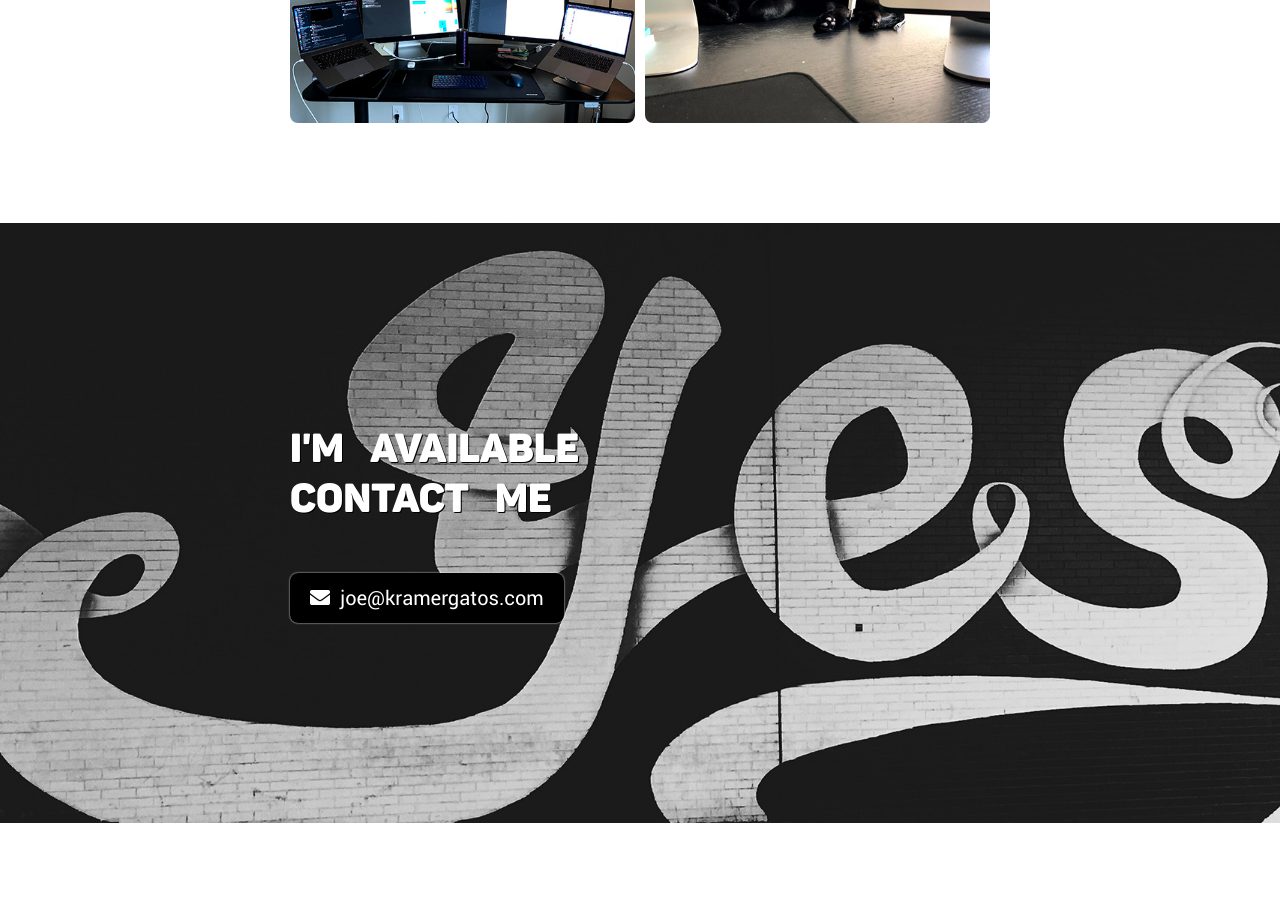
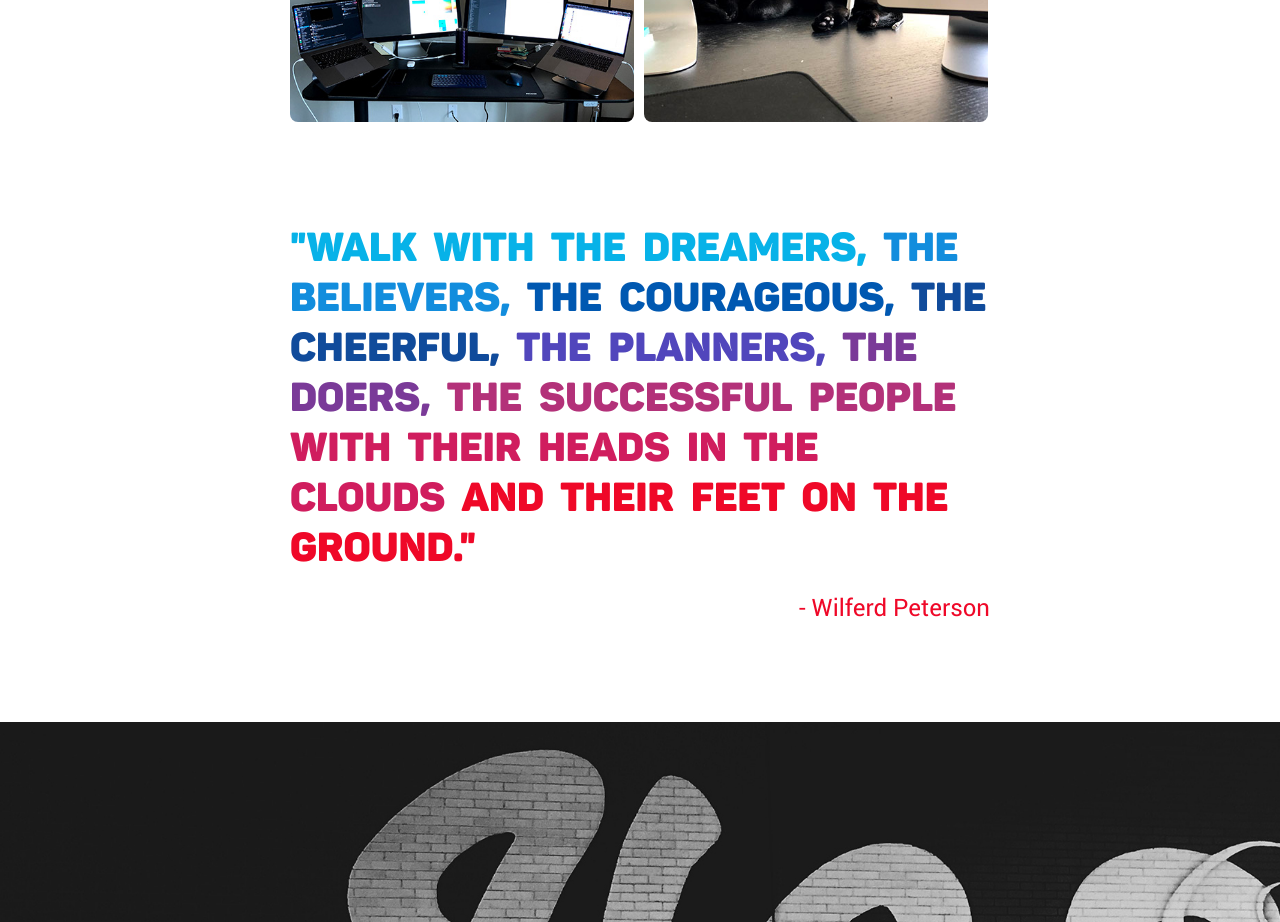
Before and after one commit to kramergatos/kramergatos-ui, a Next.js app: page /joe in a window 1280 px wide. Shown: the part 1460-2382 px from the top of the page. Built offline with nearby package versions, Linux system fonts and the light colour scheme.

Commit message:
add quote

```diff
--- /dev/null
+++ b/components/Joe/Quote.js
@@ -0,0 +1,21 @@
+import styles from '../../styles/Joe.module.css'
+export default function Quote() {
+  return (
+    <section>
+      <div className="content_wrap_slim">
+        <div className={styles.quote}>
+          <span className={styles.color_lighter_blue}>"Walk with the dreamers, </span>
+          <span className={styles.color_light_blue}>the believers, </span>
+          <span className={styles.color_medium_blue}>the courageous, </span>
+          <span className={styles.color_dark_blue}>the cheerful, </span>
+          <span className={styles.color_purple}>the planners, </span>
+          <span className={styles.color_violet}>the doers, </span>
+          <span className={styles.color_pink}>the successful people </span>
+          <span className={styles.color_dark_pink}>with their heads in the clouds </span>
+          <span className={styles.color_red}>and their feet on the ground."</span>
+        </div>
+        <div className={styles.quote_source}>- Wilferd Peterson</div>
+      </div>
+    </section>
+  )
+}
--- a/pages/joe.js
+++ b/pages/joe.js
@@ -3,6 +3,7 @@ import Stickers from '../components/Joe/Stickers'
 import Tech from '../components/Joe/Tech'
 import About from '../components/Joe/About'
 import Photos from '../components/Joe/Photos'
+import Quote from '../components/Joe/Quote'
 import Qualifications from '../components/Joe/Qualifications'
 import HireMe from '../components/Joe/HireMe'
 import Jobs from '../components/Joe/Jobs'
@@ -250,6 +251,7 @@ function Joe() {
     <Layout data={data.url}>
       <About />
       <Photos />
+      <Quote />
       <HireMe />
       <Qualifications data={data.qualifications} />
       <Tech data={data.tech} />
--- a/styles/Joe.module.css
+++ b/styles/Joe.module.css
@@ -97,11 +97,49 @@
   float: left;
   margin: 0 10px 0 0;
   padding: 0;
-  width: calc(50% - 5px);
+  width: calc(50% - 6px);
 }
 .photos_horz img:last-child{
   margin: 0;
 }
+.quote{
+  clear: both;
+  display: block;
+  float: left;
+  font:normal 40px/50px 'pantonblackcaps',Helvetica,Arial,sans-serif;
+  margin: 100px 0 20px 0;
+  padding: 0;
+  text-align: left;
+  width: 100%;
+  word-spacing: 10px;
+}
+.quote_source{
+  clear: both;
+  color: #ef0828;
+  display: block;
+  float: right;
+  font:normal 24px/30px 'robotoregular',Helvetica,Arial,sans-serif;
+  text-align: right;
+  width: 100%;
+}
+.color_lighter_blue {
+    color: #07b2e8;}
+.color_light_blue {
+    color: #128ddd;}
+.color_medium_blue {
+    color: #0058b1;}
+.color_dark_blue {
+    color: #104b9b;}
+.color_purple {
+    color: #5146bc;}
+.color_violet {
+    color: #7a3a98;}
+.color_pink {
+    color: #b33179;}
+.color_dark_pink {
+    color: #d01d5e;}
+.color_red {
+    color: #ef0828;}
 @media (max-width: 700px) {
   .section_yes{
     min-height: 250px;
```
